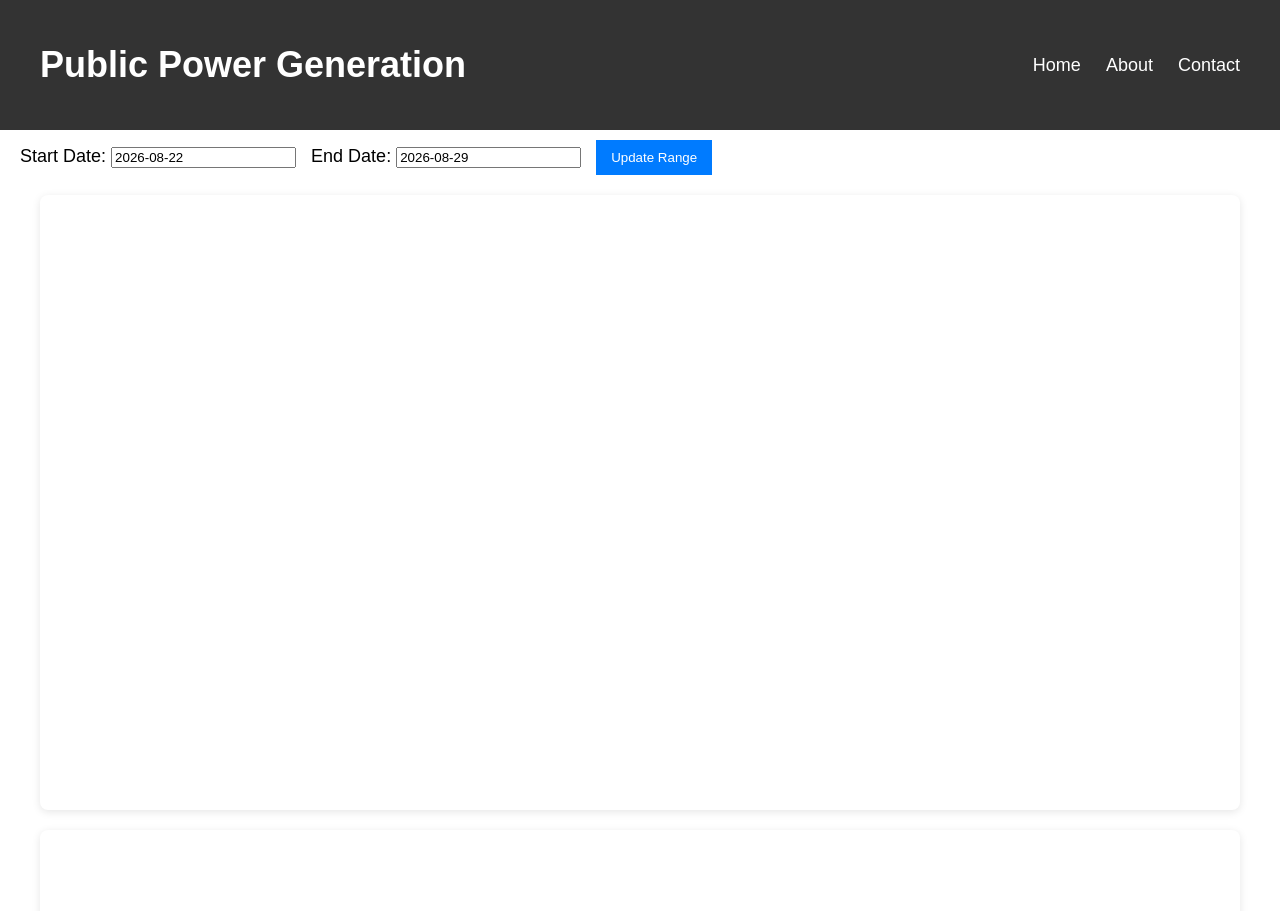
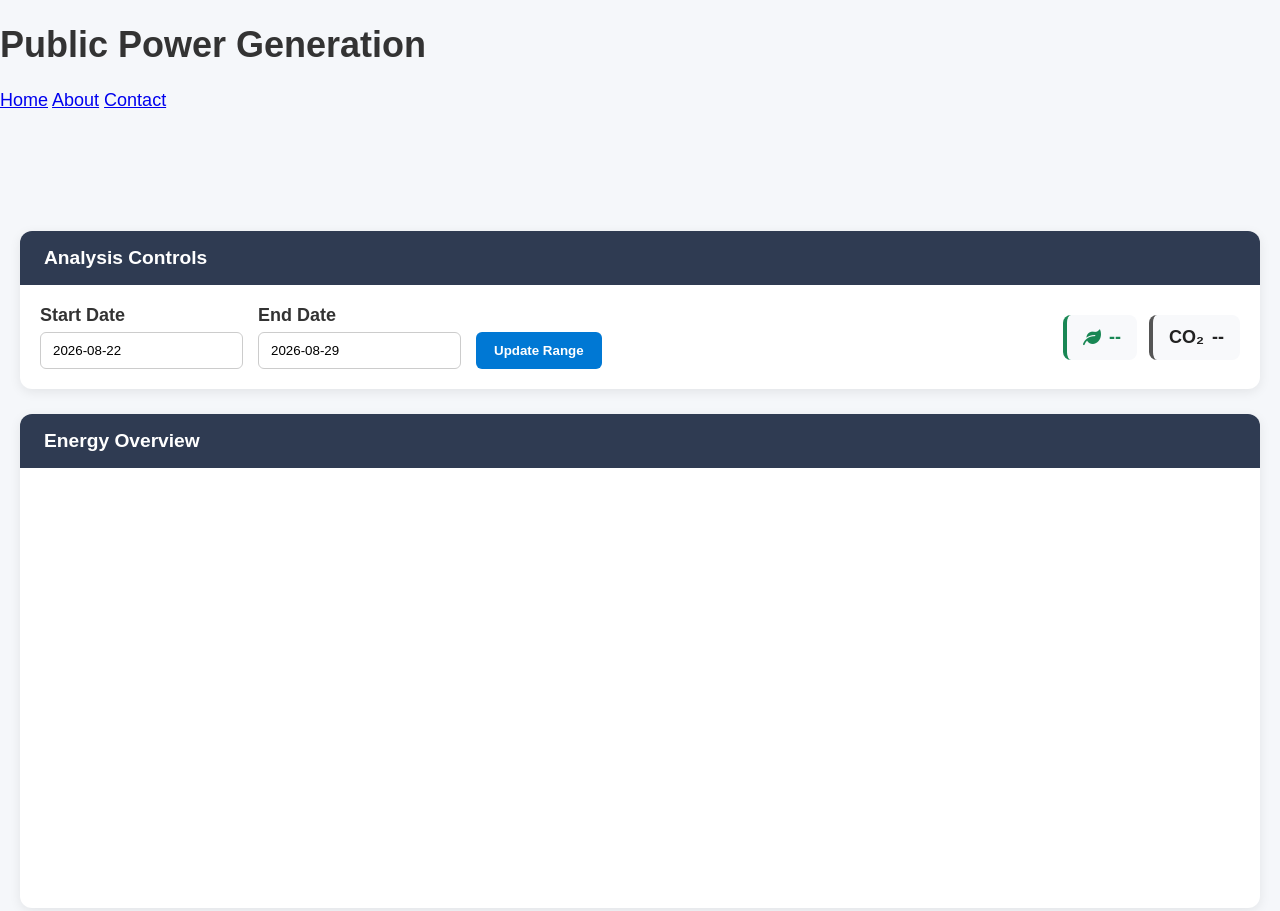
Before and after one commit to Cardoran/testsite, a website: page public/index.html in a window 1280 px wide. Shown: the top 911 px of the page. Drawn offline with nearby package versions, Linux system fonts and the light colour scheme; no server answers.

Commit message:
AI help me make this nicer

```diff
--- a/public/index.html
+++ b/public/index.html
@@ -21,7 +21,72 @@
             </nav>
         </div>
     </header>
-<main>
+    <main class="dashboard">
+
+        <!-- Controls & Results -->
+        <section class="card">
+            <div class="card-header">
+                <h2>Analysis Controls</h2>
+            </div>
+
+            <div class="controls-wrapper">
+
+                <div class="filters">
+                    <div class="input-group">
+                        <label for="start">Start Date</label>
+                        <input type="text" id="start" name="start" placeholder="Select start date">
+                    </div>
+
+                    <div class="input-group">
+                        <label for="end">End Date</label>
+                        <input type="text" id="end" name="end" placeholder="Select end date">
+                    </div>
+
+                    <button id="updateRangeButton">
+                        Update Range
+                    </button>
+                </div>
+
+                <div class="results-container">
+                    <div class="result-box regenerative tooltip">
+                        <i class="fas fa-leaf"></i>
+                        <span id="regenerativePercentage">--</span>
+                        <span class="tooltiptext">
+                            Regenerative power percentage
+                        </span>
+                    </div>
+
+                    <div class="result-box co2 tooltip">
+                        <span class="co2-logo">CO₂</span>
+                        <span id="co2Emissions">--</span>
+                        <span class="tooltiptext">
+                        CO₂ emissions
+                        </span>
+                    </div>
+                </div>
+
+            </div>
+        </section>
+
+        <!-- Charts -->
+        <section class="card">
+            <div class="card-header">
+                <h2>Energy Overview</h2>
+            </div>
+
+            <div class="charts-grid">
+
+                <div class="chart-box">
+                    <canvas id="graphChart"></canvas>
+                </div>
+
+                <div class="chart-box">
+                    <canvas id="pieChart"></canvas>
+                </div>
+
+            </div>
+        </section>
+<!--
         <div class="button-container">
             <label for="start">Start Date:</label>
             <input type="text" id="start" name="start" placeholder="Select start date">
@@ -52,7 +117,7 @@
                     <span class="tooltiptext">CO₂ emissions (dummy text)</span>
                 </div>
             </div>
-  </div>
+        </div> -->
     </main>
 
     <!-- Include Chart.js from CDN -->
--- a/public/styles.css
+++ b/public/styles.css
@@ -1,4 +1,230 @@
+/* -----------------------------
+   General
+------------------------------ */
+
+* {
+    box-sizing: border-box;
+}
+
 body {
+    margin: 0;
+    background: #f5f7fa;
+    font-family: Arial, sans-serif;
+    font-size: clamp(14px, 1vw + 12px, 18px);
+    color: #333;
+}
+
+main.dashboard {
+    max-width: 1400px;
+    margin: 100px auto 30px;
+    padding: 20px;
+}
+
+/* -----------------------------
+   Card Layout
+------------------------------ */
+
+.card {
+    background: #fff;
+    border-radius: 12px;
+    margin-bottom: 25px;
+    overflow: hidden;
+    box-shadow: 0 3px 12px rgba(0, 0, 0, 0.08);
+}
+
+.card-header {
+    background: #2f3b52;
+    color: white;
+    padding: 16px 24px;
+}
+
+.card-header h2 {
+    margin: 0;
+    font-size: 1.2rem;
+}
+
+/* -----------------------------
+   Controls Section
+------------------------------ */
+
+.controls-wrapper {
+    padding: 20px;
+    display: flex;
+    flex-wrap: wrap;
+    justify-content: space-between;
+    gap: 20px;
+}
+
+.filters {
+    display: flex;
+    flex-wrap: wrap;
+    align-items: end;
+    gap: 15px;
+}
+
+.input-group {
+    display: flex;
+    flex-direction: column;
+}
+
+.input-group label {
+    margin-bottom: 6px;
+    font-weight: 600;
+}
+
+.input-group input {
+    padding: 10px 12px;
+    min-width: 180px;
+    border: 1px solid #ccc;
+    border-radius: 6px;
+}
+
+button {
+    padding: 11px 18px;
+    border: none;
+    border-radius: 6px;
+    background: #0078d4;
+    color: white;
+    cursor: pointer;
+    font-weight: 600;
+    transition: background 0.2s;
+}
+
+button:hover {
+    background: #005ea6;
+}
+
+/* -----------------------------
+   Results
+------------------------------ */
+
+.results-container {
+    display: flex;
+    flex-wrap: wrap;
+    gap: 12px;
+    align-items: center;
+}
+
+.result-box {
+    display: flex;
+    align-items: center;
+    gap: 8px;
+    padding: 12px 16px;
+    border-radius: 8px;
+    font-weight: 600;
+    background: #f8f9fb;
+}
+
+.regenerative {
+    color: #198754;
+    border-left: 4px solid #198754;
+}
+
+.co2 {
+    color: #222;
+    border-left: 4px solid #555;
+}
+
+.co2-logo {
+    font-weight: bold;
+}
+
+/* -----------------------------
+   Charts
+------------------------------ */
+
+.charts-grid {
+    display: grid;
+    grid-template-columns: 2fr 1fr;
+    gap: 20px;
+    padding: 20px;
+}
+
+.chart-box {
+    position: relative;
+    min-height: 400px;
+}
+
+.chart-box canvas {
+    width: 100% !important;
+    height: 100% !important;
+}
+
+/* -----------------------------
+   Tooltip
+------------------------------ */
+
+.tooltip {
+    position: relative;
+}
+
+.tooltip .tooltiptext {
+    visibility: hidden;
+    opacity: 0;
+
+    width: 200px;
+    background: #444;
+    color: white;
+
+    text-align: center;
+    padding: 8px;
+    border-radius: 6px;
+
+    position: absolute;
+    bottom: 120%;
+    left: 50%;
+    transform: translateX(-50%);
+
+    transition: opacity 0.2s;
+}
+
+.tooltip:hover .tooltiptext {
+    visibility: visible;
+    opacity: 1;
+}
+
+/* -----------------------------
+   Responsive Design
+------------------------------ */
+
+@media (max-width: 900px) {
+
+    .charts-grid {
+        grid-template-columns: 1fr;
+    }
+
+    .chart-box {
+        min-height: 350px;
+    }
+
+    .controls-wrapper {
+        flex-direction: column;
+        align-items: flex-start;
+    }
+
+    .results-container {
+        width: 100%;
+    }
+}
+
+@media (max-width: 600px) {
+
+    .filters {
+        flex-direction: column;
+        align-items: stretch;
+        width: 100%;
+    }
+
+    .input-group input {
+        width: 100%;
+    }
+
+    button {
+        width: 100%;
+    }
+}
+
+/* body {
     margin: 0;
     font-family: Arial, sans-serif;
     font-size: clamp(14px, 2vw + 12px, 18px);
@@ -63,9 +289,9 @@ button {
 .results-container {
     margin: 20px;
     display: flex;
-    flex-direction: column; /* Stack vertically */
-    gap: 5px; /* Reduce gap for compactness */
-    width: fit-content; /* Fit content width */
+    flex-direction: column;
+    gap: 5px;
+    width: fit-content;
   }
   .result-box {
     padding: 10px;
@@ -75,8 +301,8 @@ button {
     align-items: center;
     gap: 8px;
     position: relative;
-    width: fit-content; /* Fit content width */
-    white-space: nowrap; /* Prevent line breaks */
+    width: fit-content;
+    white-space: nowrap;
   }
   .regenerative {
     color: green;
@@ -129,4 +355,4 @@ button {
     box-sizing: border-box;
     display: block;
     justify-content: center;
-  }
+  } */
```
Lines whose indentation alone changed are shown as unchanged.
